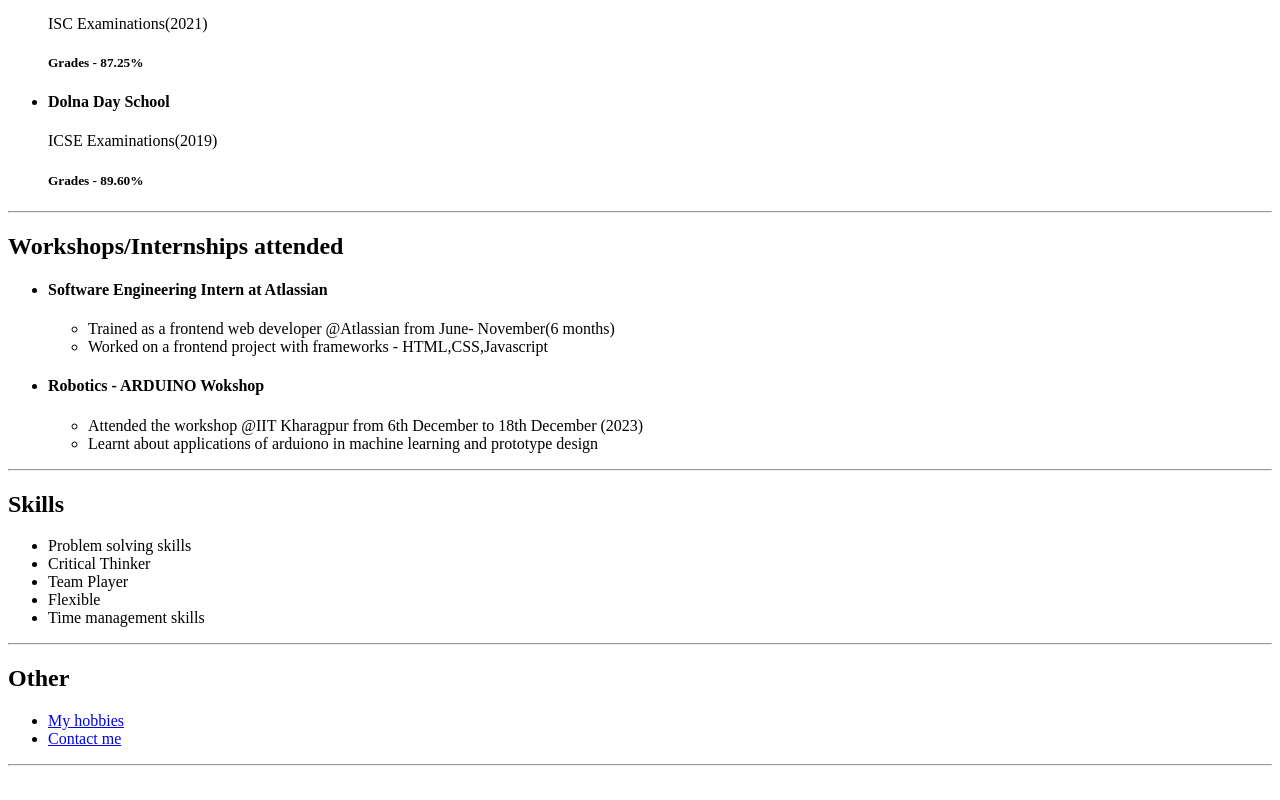
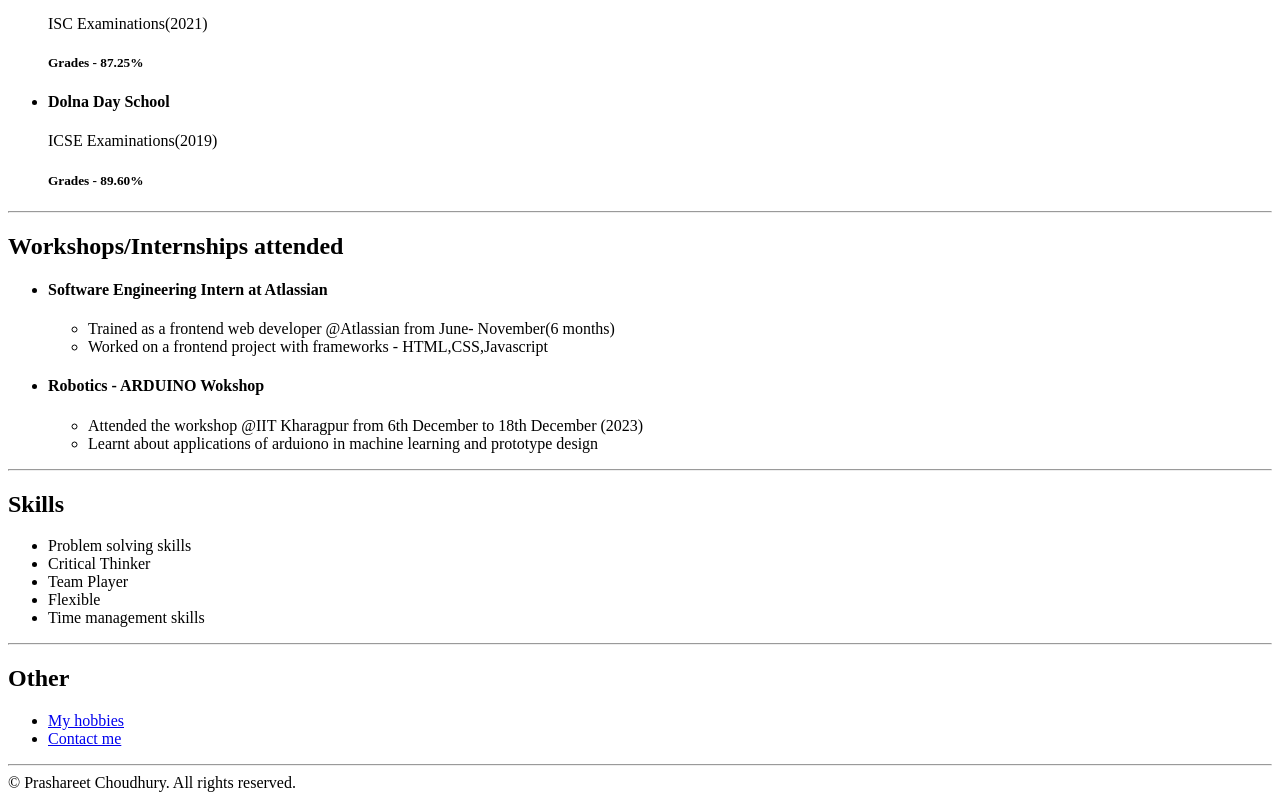
Before and after one commit to prashareet/capstone-project1, a plain HTML site: page index.html in a window 1280 px wide. Shown: the part 449-1249 px from the top of the page. Before the commit the page ends 1223 px from the top, so only its background shows below. Drawn offline with Linux system fonts and the light colour scheme.

Commit message:
Update index.html
added a footer element

```diff
--- a/index.html
+++ b/index.html
@@ -72,6 +72,9 @@
         <li><a href="./public/contact.html">Contact me</a></li>
     </ul>
     <hr/>
+    <footer>
+        © Prashareet Choudhury. All rights reserved.
+    </footer>
 
 
 
```
